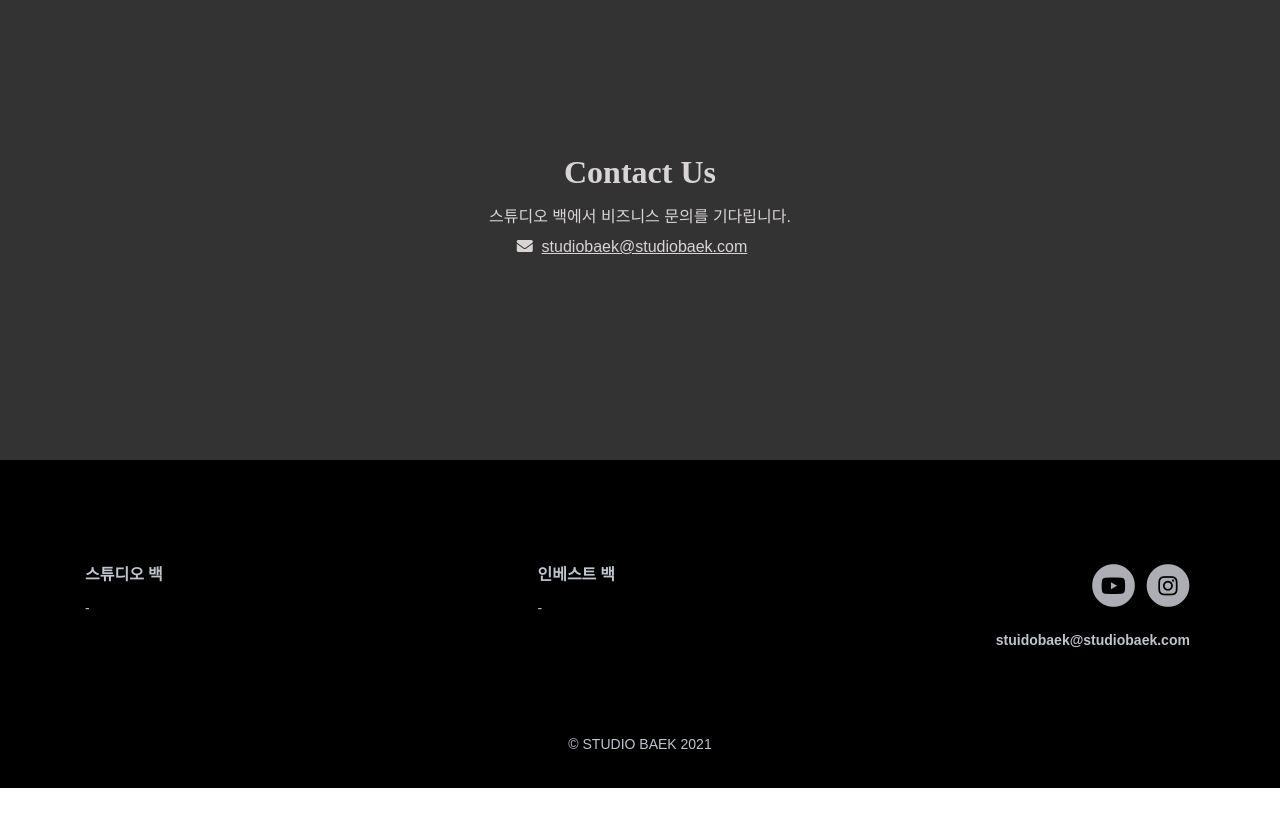
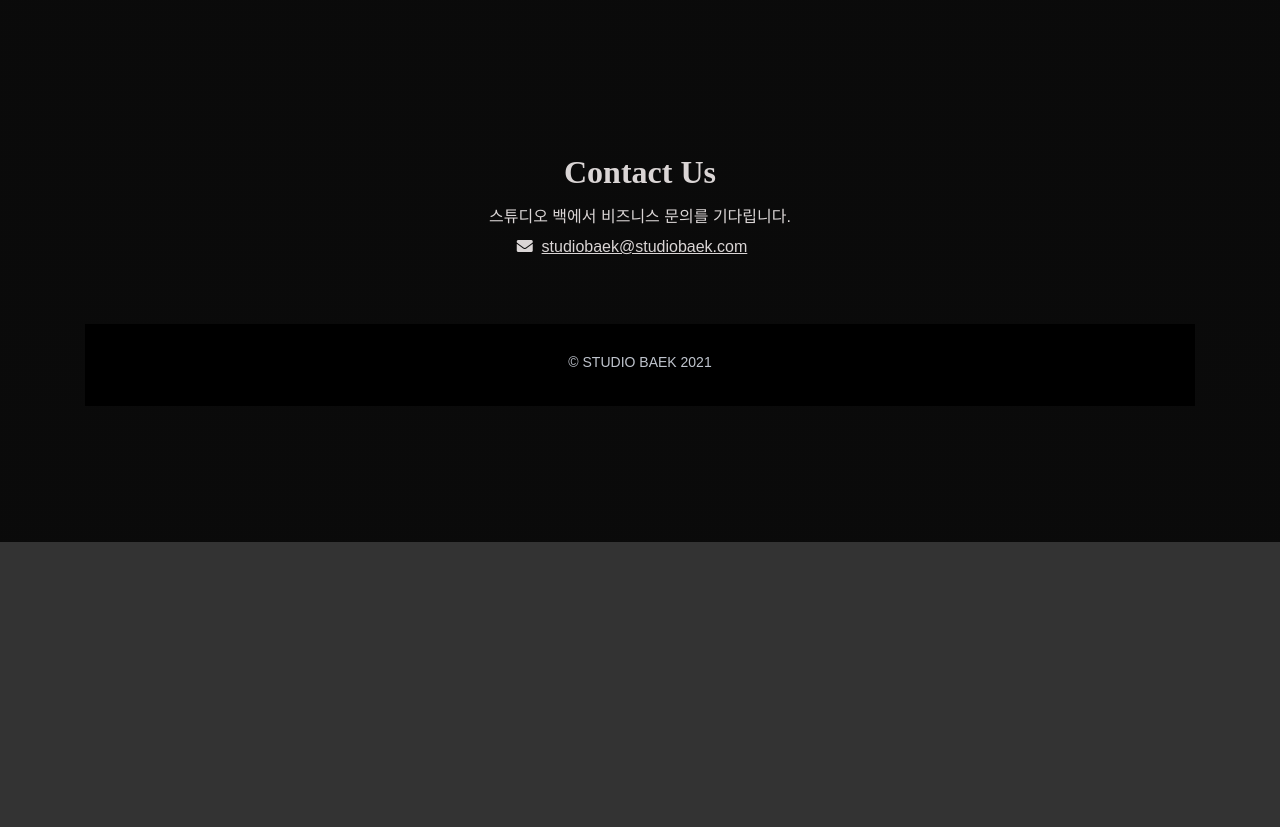
Before and after one commit to 100faker/100faker.github.io, a Jekyll site: the page index.html, which Jekyll copies as it is, in a window 1280 px wide. Shown: the top 827 px of the page. Built offline with Jekyll 4.4.1, drawn with Linux system fonts in a browser that asks for light colours; some web fonts are replaced.

Commit message:
Update index.html

```diff
--- a/index.html
+++ b/index.html
@@ -41,7 +41,7 @@
     <link rel="icon" href="/images/studiobaek.jpg">
 
 </head>
-
+<body style="background-color:#333333">
     <!-- Contact -->
     <div id="contact" class="form-1">
         <div class="container">
@@ -54,50 +54,12 @@
                     </ul>
                 </div> <!-- end of col -->
             </div> <!-- end of row -->
-
-        </div> <!-- end of container -->
-    </div> <!-- end of form-1 -->
-    <!-- end of contact -->
-    <!-- Footer -->
-    <div class="footer">
-        <div class="container">
-            <div class="row">
-                <div class="col-lg-12">
-                    <div class="footer-col first">
-                        <h6>스튜디오 백</h6>
-                        <p class="p-small">-</p>
-                    </div> <!-- end of footer-col -->
-                    <div class="footer-col second">
-                        <h6>인베스트 백</h6>
-                        <p class="p-small">-</p>
-                    </div> <!-- end of footer-col -->
-                    <div class="footer-col third">
-                        <span class="fa-stack">
-                            <a href="https://www.youtube.com/channel/UCRUZXgVZ9jeGfMmtBjR61WA">
-                                <i class="fas fa-circle fa-stack-2x"></i>
-                                <i class="fab fa-youtube fa-stack-1x"></i>
-                            </a>
-                        </span>
-                        <span class="fa-stack">
-                            <a href="https://www.instagram.com/fakerbaek/">
-                                <i class="fas fa-circle fa-stack-2x"></i>
-                                <i class="fab fa-instagram fa-stack-1x"></i>
-                            </a>
-                        </span>
-                        <p class="p-small"><a href="mailto:help@100faker.o-r.kr"><strong>stuidobaek@studiobaek.com</strong></a></p>
-                    </div> <!-- end of footer-col -->
-                </div> <!-- end of col -->
-            </div> <!-- end of row -->
-        </div> <!-- end of container -->
-    </div> <!-- end of footer -->
-    <!-- end of footer -->
-
-
     <!-- Copyright -->
     <div class="copyright">
         <div class="container">
             <div class="row">
                 <div class="col-lg-12">
+<br>
                     <p class="p-small">© <a href="http://studiobaek.com">STUDIO BAEK</a> 2021</p>
                 </div> <!-- end of col -->
             </div> <!-- enf of row -->
```
